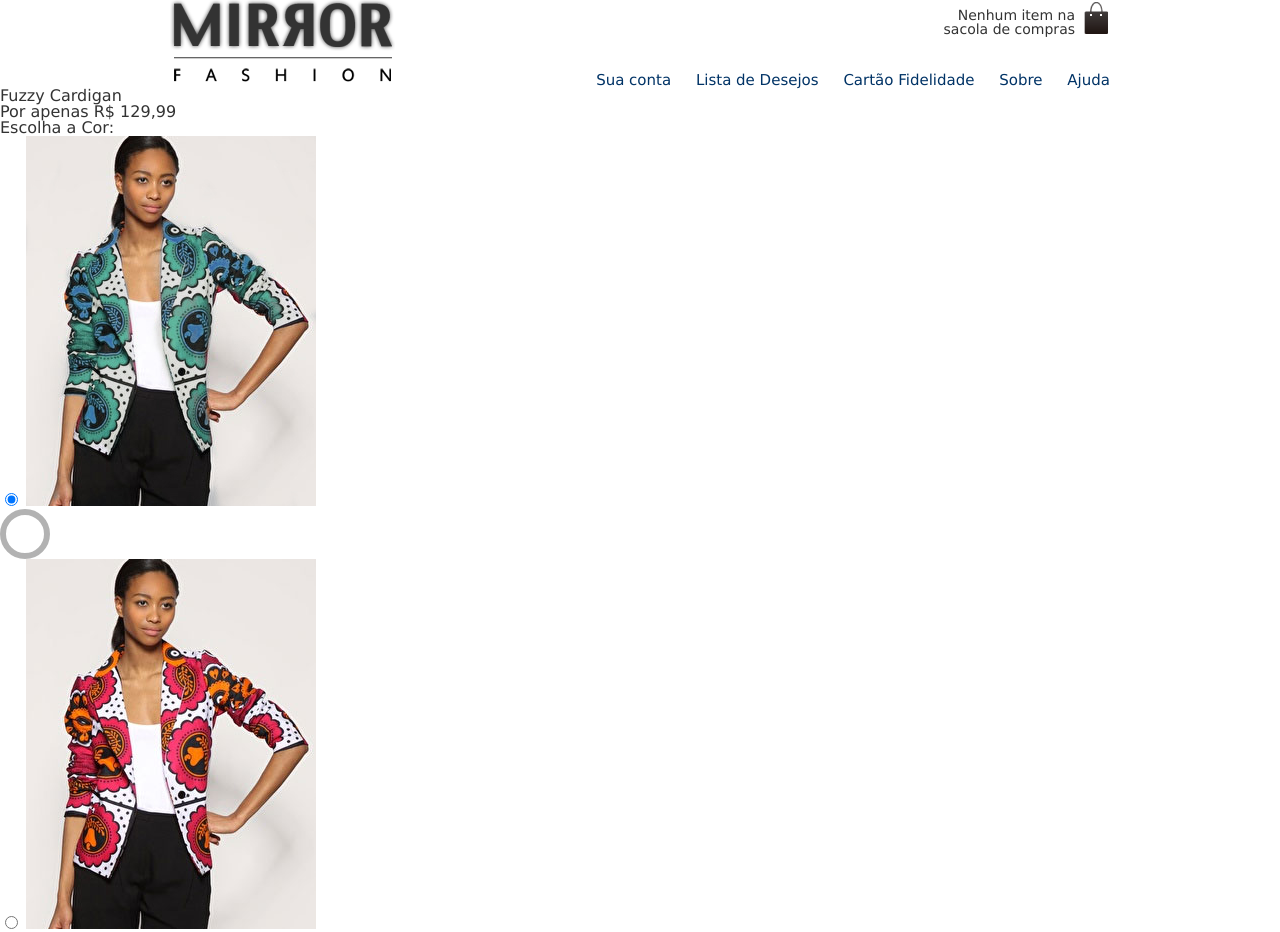
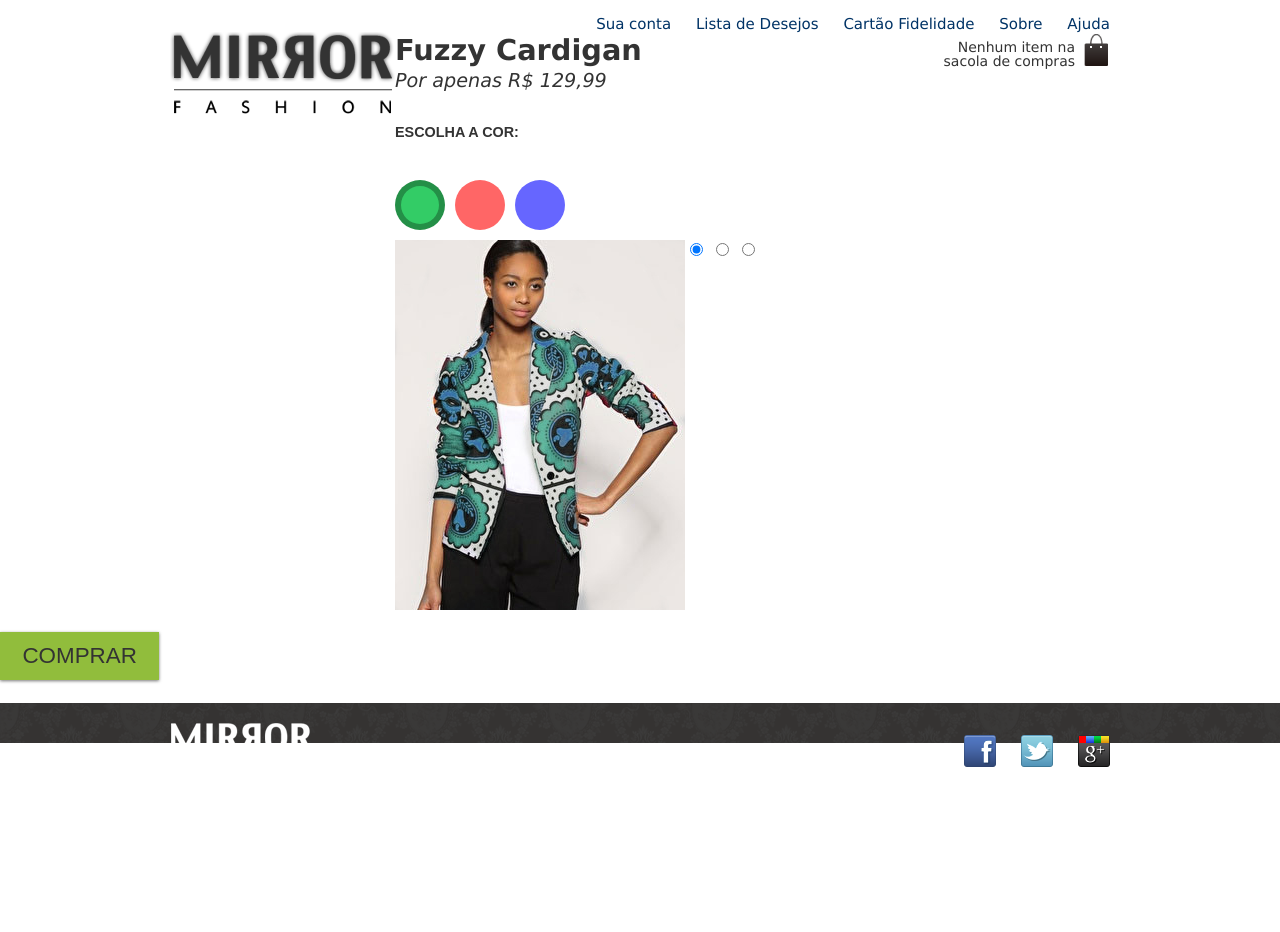
Before and after one commit to RobertoJSJTV/html-aula2, a plain HTML site: page produto.html in a window 1280 px wide. Shown: the top 932 px of the page. After the commit the page ends 800 px from the top, so only its background shows below. Drawn offline with Linux system fonts and the light colour scheme; files that its build step writes are made by us from their sources.

Commit message:
só apenas

```diff
--- a/css/produto.css
+++ b/css/produto.css
@@ -1,9 +1,40 @@
+@media (min-width: 600px){
+    img {
+        float: left;
+    }
+}
+
 .cores label::after{
     content: '';
     display: block;
     border-radius: 50%;
     width: 50px;
     height: 50px;
+    position: absolute;
+    top: 30px;
+    cursor: pointer;
+}
+
+.cores label::after{
+    border: 6px solid rgba(0,0,0,0);
+    transition: 1s;
+}
+.cores label:hover::after{
+    border: 6px solid rgba(0,0,0,0.1);
+}
+.produto {
+    color: #333;
+    line-height: 1.3;
+    margin-top: 2em;
+}
+
+.cores {
+    position: relative;
+    padding-top: 90px;
+}
+.cores label img {
+    display: block;
+    max-width: 100%;
 }
 .cores label::after{
     box-sizing: border-box;
@@ -11,16 +42,48 @@
 .cores input:checked + label::after{
     border: 6px solid rgba(0,0,0,0.3);
 }
+.cores input:not(:checked) + label img {
+    display: none;
+}
 label input[type=radio]{
     display: none;
 }
 
-label [for=verde]::after{
+label[for=verde]::after{
     background-color: #33cc66;
+    left: 0;
 }
-label [for=rosa]::after{
+label[for=rosa]::after{
     background-color: #FF6666;
+    left: 60px;
 }
-label [for=azul]::after{
+label[for=azul]::after{
     background-color: #6666FF;
+    left: 120px;
 }
+
+.produto h1 {
+    font-size: 1.8em;
+    font-weight: bold;
+}
+.produto p {
+    font-size: 1.2em;
+    font-style: italic;
+    margin-bottom: 1em;
+}
+.produto legend {
+    display: block;
+    font: bold 0.9em/2.5 Arial;
+    text-transform: uppercase;
+}
+.comprar {
+    background: #91BD3C;
+    border: none;
+    color: #333;
+    font-size: 1.4em;
+    text-transform: uppercase;
+    box-shadow: 0 1px 3px #777;
+    display: block;
+    padding: 0.5em 1em;
+    margin: 1em 0;
+}
--- a/produto.html
+++ b/produto.html
@@ -7,7 +7,7 @@
     <meta name="viewport" content="width=device-width, initial-scale=1.0">
     <link rel="stylesheet" href="css/reset.css">
     <link rel="stylesheet" href="css/estilos.css">
-    <link rel="stylesheet" href="produto.css">
+    <link rel="stylesheet" href="css/produto.css">
     <title>Produtos</title>
 </head>
 
```
